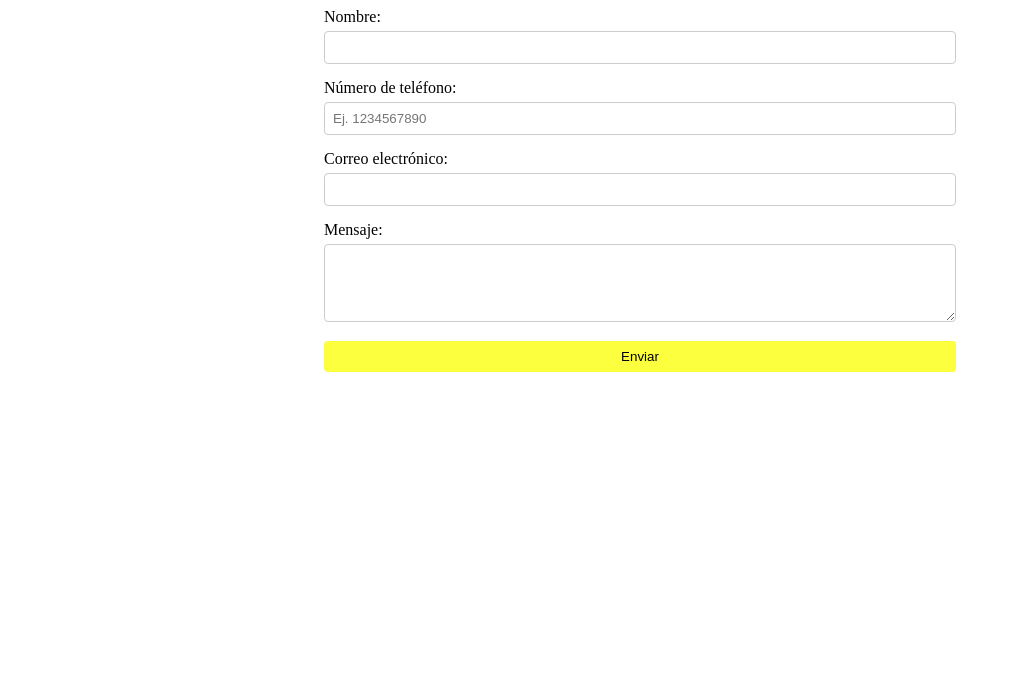
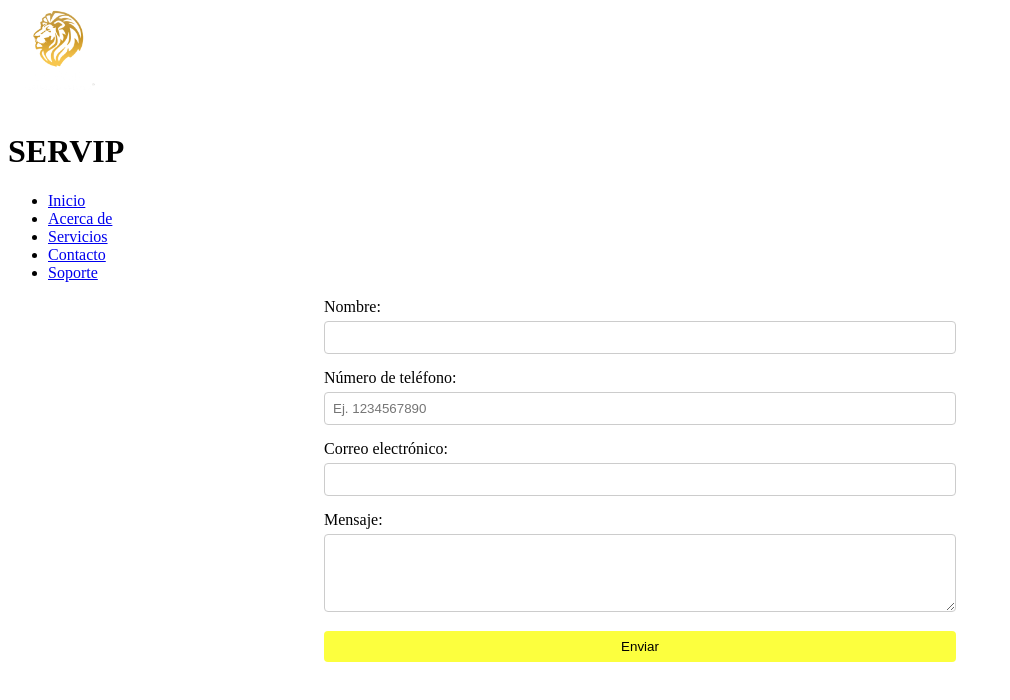
Before and after one commit to UVMCoyoacan/eq05_sitio1, a plain HTML site: page content/contacto.html in a window 1280 px wide. Shown: the whole page, without its empty margins (0-1010 px from the left). Drawn offline with Linux system fonts and the light colour scheme.

Commit message:
barra de navegación en todas las páginas

```diff
--- a/content/contacto.html
+++ b/content/contacto.html
@@ -8,6 +8,23 @@
     <link rel="stylesheet" href="/styles/content/contacto.css">
 </head>
 <body>
+    <header>
+        <div class="container">
+            <img src="../img/servip/servip_white_logo.png" class="imagenizquierda" width="100" height="100" <br>
+            <h1>SERVIP</h1>
+        </div>
+    </header>
+    <nav>
+        <div class="container">
+            <ul>
+                <li ><a class="content" href="../index.html">Inicio</a></li>
+                <li ><a class="content" href="acerca_de.html">Acerca de</a></li>
+                <li ><a class="content" href="servicios.html">Servicios</a></li>
+                <li ><a class="content" href="contacto.html">Contacto</a></li>
+                <li ><a class="content" href="soporte.html">Soporte</a></li>
+            </ul>
+        </div>
+    </nav>
     <form>
         <label for="nombre">Nombre:</label>
         <input type="text" id="nombre" name="nombre" required="">
```
Also changed, not shown: content/acerca_de.html (+17 -1 lines), content/historia_de_la_empresa.html (+17 -1 lines), content/politica_de_privacidad.html (+17 -1 lines), content/soporte.html (+17 -1 lines), content/terminos_de_uso.html (+17 -1 lines).
